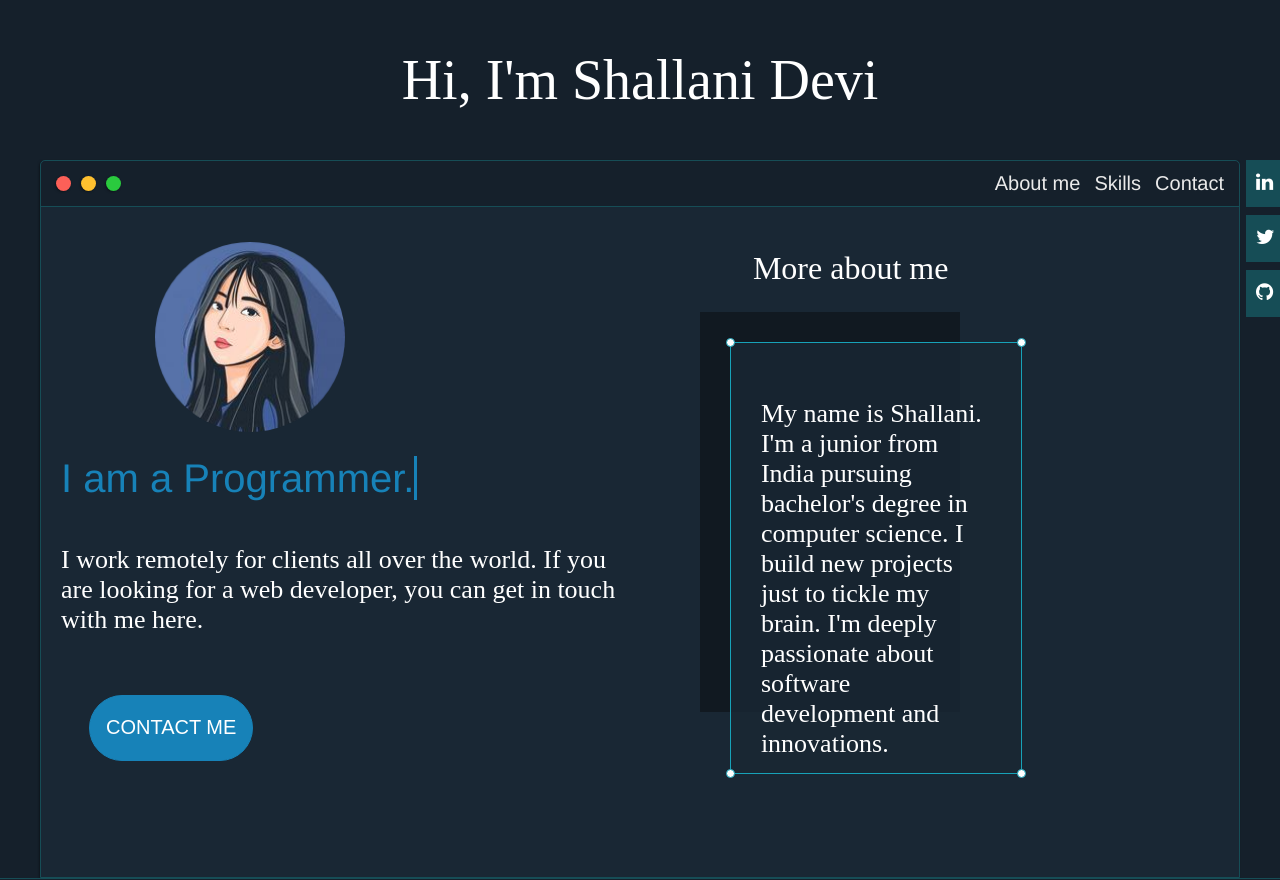
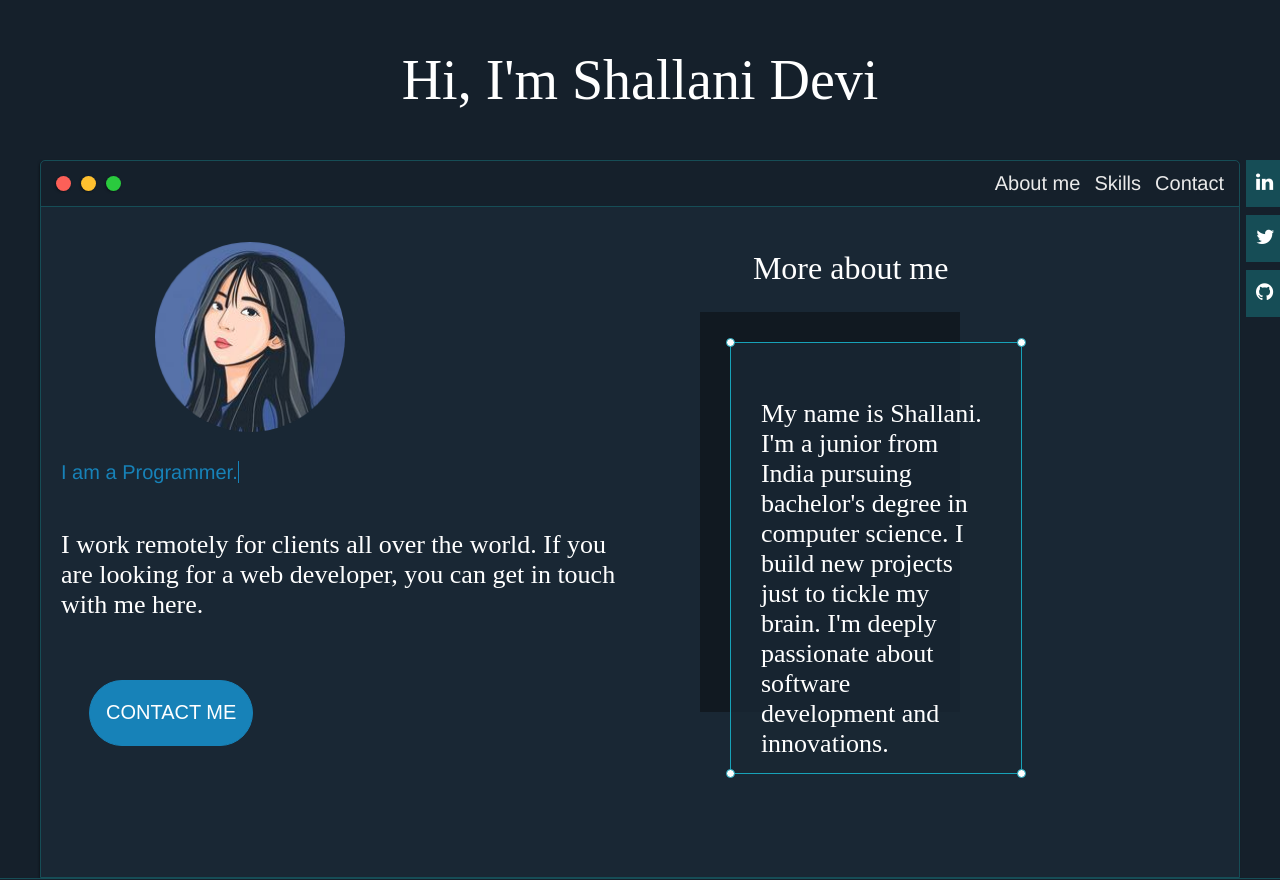
Before and after one commit to shallanidevi/crm-live, a Django app: page / in a window 1280 px wide. Shown: the top 880 px of the page. Run offline with Django 3.2, Linux system fonts and the light colour scheme; some libraries are stand-ins or nearby versions.

Commit message:
Update style.css

```diff
--- a/static/css/style.css
+++ b/static/css/style.css
@@ -37,7 +37,10 @@ strong {
 }
 span {
   font-family: 'helvetica', sans-serif;
-   color: #1782b8;
+}
+span.wrap {
+  font-size: 20px;
+  color: #1782b8;
 }
 li,
 input,
@@ -80,10 +83,7 @@ h1:hover {
   text-shadow: 0 0 15px lime;
   transition: all 0.5s ease;
 }
-span.wrap {
-  font-size: 40px;
-  color: #1782b8;
-}
+
 
 h3 {
   font-size: 32px;
```
